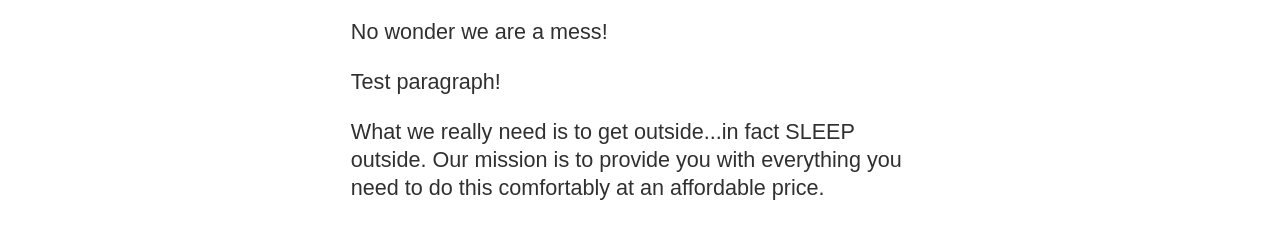
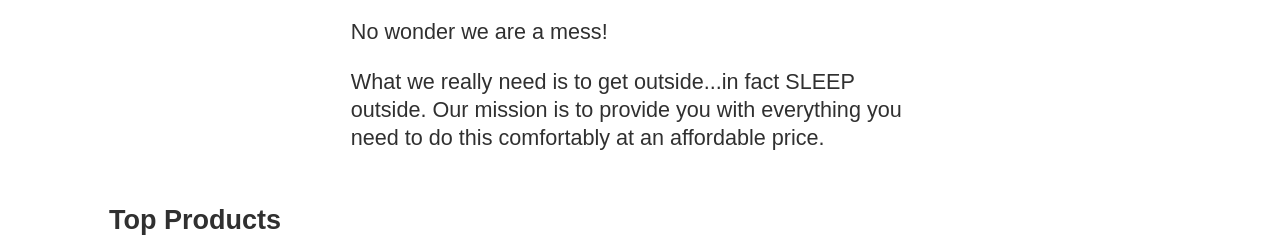
Before and after one commit to apchandler-byui/Wdd330-SP23-sleepoutside, a website built with Vite: page src/index.html in a window 1280 px wide. Shown: the part 469-721 px from the top of the page. Built offline with nearby package versions, Linux system fonts and the light colour scheme.

Commit message:
remove test

```diff
--- a/src/index.html
+++ b/src/index.html
@@ -55,7 +55,6 @@
       <section class="mission">
         <p>We spend too much time these days indoors...sitting usually.</p>
         <p>No wonder we are a mess!</p>
-        <p>Test paragraph!</p>
         <p>
           What we really need is to get outside...in fact SLEEP outside. Our
           mission is to provide you with everything you need to do this
```
